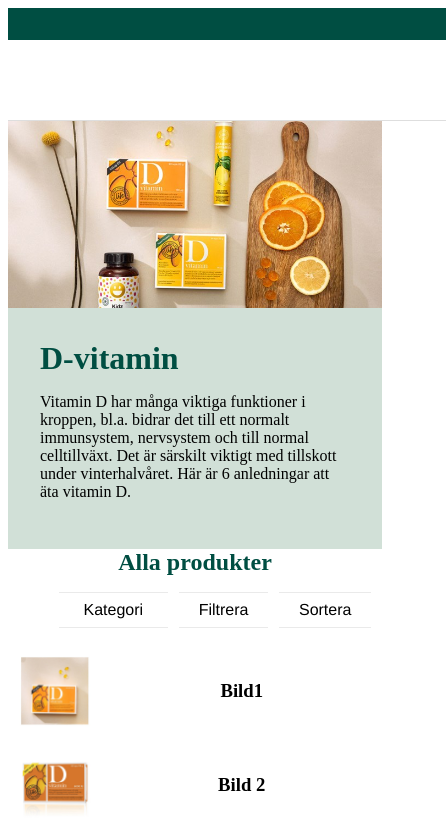
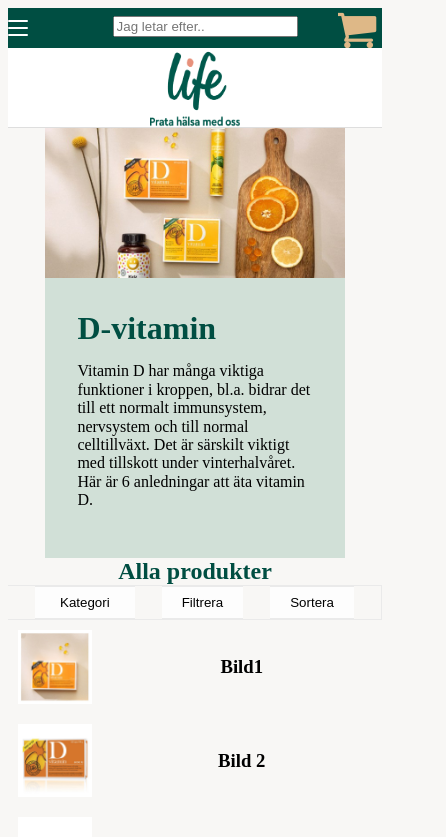
Before and after one commit to JonasBergstroom/Lia-uppgift-HMTL---CSS, a plain HTML site: page index.html in a window 390 px wide. Shown: the top 837 px of the page, 446 px wide, since content can reach past the window. Drawn offline with Linux system fonts and the light colour scheme.

Commit message:
Added a search bar, some other icons and a logo image to the headers

```diff
--- a/index.html
+++ b/index.html
@@ -1,6 +1,8 @@
 <html lang="en">
 
 <head>
+    <meta name="viewport" content="width=device-width, initial-scale=1">
+    <link rel="stylesheet" href="https://cdnjs.cloudflare.com/ajax/libs/font-awesome/4.7.0/css/font-awesome.min.css">
     <meta charset="UTF-8">
     <meta http-equiv="X-UA-Compatible" content="IE=edge">
     <meta name="viewport" content="width=device-width, initial-scale=1.0">
@@ -11,8 +13,27 @@
 </head>
 
 <body>
-    <div class="header"></div>
-    <div class="header2"></div>
+    <div class="header">
+        <button class="sidemenu-btn">
+            <div class="sidemenu">
+                <div color="light" class="line1"></div>
+                <div color="light" class="line2"></div>
+                <div color="light" class="line3"></div>
+            </div>
+        </button>
+        <div class="seachbar-box">
+            <form action="" autocomplete="off" class="searchbox">
+                <input class="searchbar" type="search" placeholder="Jag letar efter.." value>
+            </form>
+        </div>
+        <button class="cart-symbol">
+
+            <i style="font-size:45px ;color:burlywood" class="fa">&#xf07a;</i>
+        </button>
+    </div>
+    <div class="header2">
+        <img class="header2-pic" src="assets/header2pic.png" alt="header2 img">
+    </div>
     <img class="header-pic" src="assets/Poster.jpg" alt="pic1 img">
     <div class="site-nav">
         <h1 class="header1">D-vitamin</h1>
--- a/style.css
+++ b/style.css
@@ -12,6 +12,13 @@
 
 }
 
+html {
+    line-height: 1.15;
+    text-size-adjust: 100%;
+    box-sizing: border-box;
+    background-color: rgb(248, 247, 245);
+}
+
 .header{
 
 
@@ -22,8 +29,8 @@
     -webkit-box-pack: center;
     justify-content: center;
     width: 100%;
-    height: 32px;
-    padding: 0px 2rem;
+    height: 40px;
+    padding: 20px 2rem;
     color: rgb(255, 255, 255);
     background: rgb(0, 78, 66);
     position: relative;
@@ -32,6 +39,136 @@
 
 
 }
+
+
+.sidemenu-btn{
+
+    display: block;
+    height: 24px;
+    padding: 0px;
+    line-height: 1;
+    cursor: pointer;
+    position: relative;
+    width: 550px;
+    opacity: 1;
+    appearance: none;
+    border: 0px none;
+    background: transparent;
+    pointer-events: initial;
+
+}
+
+.sidemenu{
+    position: relative;
+    height: 18px;
+    width: 20px;
+}
+
+.line1 {
+
+    display: block;
+    width: 20px;
+    height: 2px;
+    position: absolute;
+    border-radius: 2px;
+    left: 0px;
+    background: rgb(255, 255, 255);
+    transition: transform 200ms cubic-bezier(0.4, 0, 0.2, 1) 0s, width 200ms ease 0s, opacity 200ms ease 0s, left 200ms ease 0s;
+    top: 1px;
+    transform-origin: left top;
+
+}
+
+.line2 {
+
+    display: block;
+    width: 20px;
+    height: 2px;
+    position: absolute;
+    border-radius: 2px;
+    left: 0px;
+    background: rgb(255, 255, 255);
+    transition: transform 200ms cubic-bezier(0.4, 0, 0.2, 1) 0s, width 200ms ease 0s, opacity 200ms ease 0s, left 200ms ease 0s;
+    top: 8px;
+    transform-origin: center center;
+}
+
+.line3 {
+
+    display: block;
+    width: 20px;
+    height: 2px;
+    position: absolute;
+    border-radius: 2px;
+    left: 0px;
+    background: rgb(255, 255, 255);
+    transition: transform 200ms cubic-bezier(0.4, 0, 0.2, 1) 0s, width 200ms ease 0s, opacity 200ms ease 0s, left 200ms ease 0s;
+    top: 15px;
+    transform-origin: left bottom;
+
+
+}
+
+.seachbar-box {
+
+    -webkit-box-flex: 1;
+    flex: 1 1 auto;
+    height: 32px;
+    padding: 0px;
+    line-height: inherit;
+    margin: 1px 1rem;
+    transition: margin 250ms ease 0s;
+    position: relative;
+    right: 0px;
+    left: 25px;
+}
+
+@media (max-width: 768px) {
+.seachbar-box .searchbox  {
+    background: rgb(0, 78, 66);
+    border-color: transparent;
+    font-size: 1rem;
+    padding: 4px 40px;
+    width: 100%;
+    text-indent: 4px;
+    transition: padding 250ms ease-in-out 0s;
+    height: 32px;
+    line-height: 32px;
+}
+}
+
+@media (max-width: 960px) {
+
+.searchbox {
+    width: 190px;
+    height: 36px;
+    line-height: 36px;
+}
+}
+
+.seachbar {
+    width: 13rem;
+    background-color: rgb(248, 247, 245);
+    border: 1px solid rgb(151, 151, 151);
+    border-radius: 20px;
+    font-family: CeraPro-Regular, Helvetica, sans-serif;
+    font-size: 19px;
+    color: rgb(0, 0, 0);
+    padding: 10px 14px;
+    transition: width 0.4s ease-in-out 0s;
+    appearance: none;
+    margin: 0px;
+    height: 40px;
+    line-height: 40px;
+}
+
+.cart-symbol{
+    border: 0px none;
+    background: transparent;
+
+
+}
+
 
 .header2{
 
@@ -53,6 +190,20 @@
 
 }
 
+.header2-pic {
+    height: 90px;
+    width: 90px;
+    display: block;
+    content: "";
+    flex-shrink: 0;
+    -webkit-box-flex: 0;
+    position: absolute;
+    top: 50%;
+    left: 50%;
+    cursor: pointer;
+    transform: translate(-50%, -50%);
+}
+
 .site-nav{
 
     position: relative;
@@ -64,6 +215,11 @@
     z-index: 40;
     overflow: hidden;
     word-break: break-word;
+    display: block;
+    margin-left: auto;
+    margin-right: auto;
+    width: 80%;
+
 
 
 
@@ -91,6 +247,7 @@
     z-index: 30;
     width: auto;
     animation-duration: 250ms;
+
 }
 *, ::before, ::after {
     box-sizing: inherit;
@@ -100,29 +257,39 @@ article {
     display: block;
 }
 
+@media (max-width: 960px) {
+.box {
+    position: relative;
+    display: flex;
+    -webkit-box-pack: justify;
+    justify-content: space-between;
+    width: 100%;
+    padding: 0px;
+    border-top: 1px solid rgb(234, 234, 234);
+    border-right: 1px solid rgb(234, 234, 234);
+    border-bottom: 1px solid rgb(234, 234, 234);
+    border-image: initial;
+    border-left: none;
+    margin: 0px;
+}
+}
+
 @media (max-width: 10000px) {
 
 .box {
     display: flex;
     justify-content:space-evenly;
 
-}
+ }
 }
 
-
-button, input, optgroup, select, textarea {
-    font-family: CeraPro-Bold, Helvetica, sans-serif;
-    font-size: 100%;
-    line-height: 1.15;
-    margin: 0px;
-}
 
 .kategori{
 
 
     display: flex;
 
-    background-color: rgb(255, 255, 255);
+    background-color: rgb(253, 253, 253);
     padding: 8px 25px;
     border-left: 0px solid rgb(234, 234, 234);
     border-top: 1px solid rgb(234, 234, 234);
@@ -136,7 +303,7 @@ button, input, optgroup, select, textarea {
 
     display: flex;
 
-    background-color: rgb(255, 255, 255);
+    background-color: rgb(253, 253, 253);
     padding: 8px 20px;
     border-left: 0px solid rgb(234, 234, 234);
     border-top: 1px solid rgb(234, 234, 234);
@@ -149,7 +316,7 @@ button, input, optgroup, select, textarea {
 
     display: flex;
 
-    background-color: rgb(255, 255, 255);
+    background-color: rgb(253, 253, 253);
     padding: 8px 20px;
     border-left: 0px solid rgb(234, 234, 234);
     border-top: 1px solid rgb(234, 234, 234);
@@ -196,13 +363,10 @@ ul {
 
 .header-pic{
 
-    width: 100%;
     display: flex;
-    flex-wrap: wrap;
-    -webkit-box-pack: start;
-    justify-content: flex-start;
-    margin: 0px;
-    padding: 0px;
+    margin-left: auto;
+    margin-right: auto;
+    width: 80%;
 }
 
 .pic {
```
Also changed, not shown: assets/header2pic.png (added).
